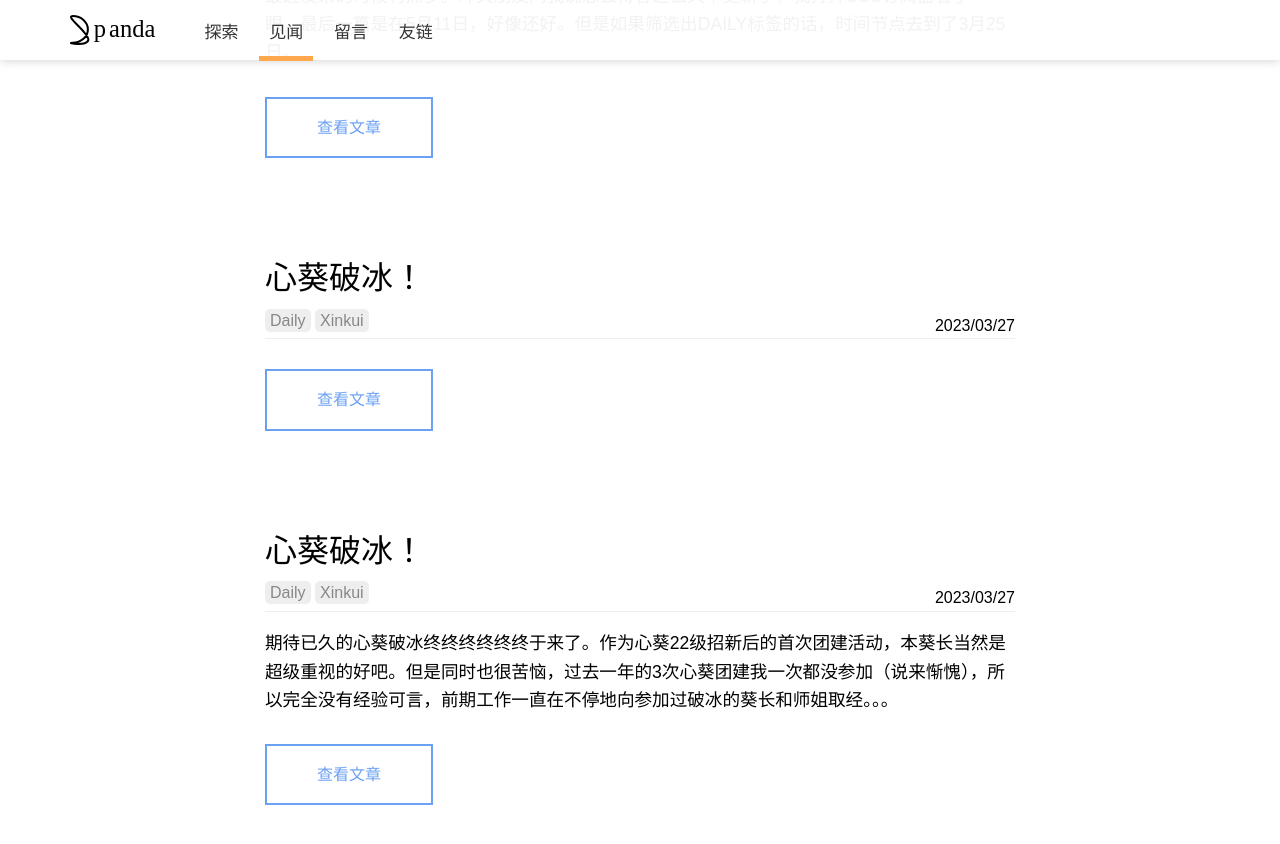
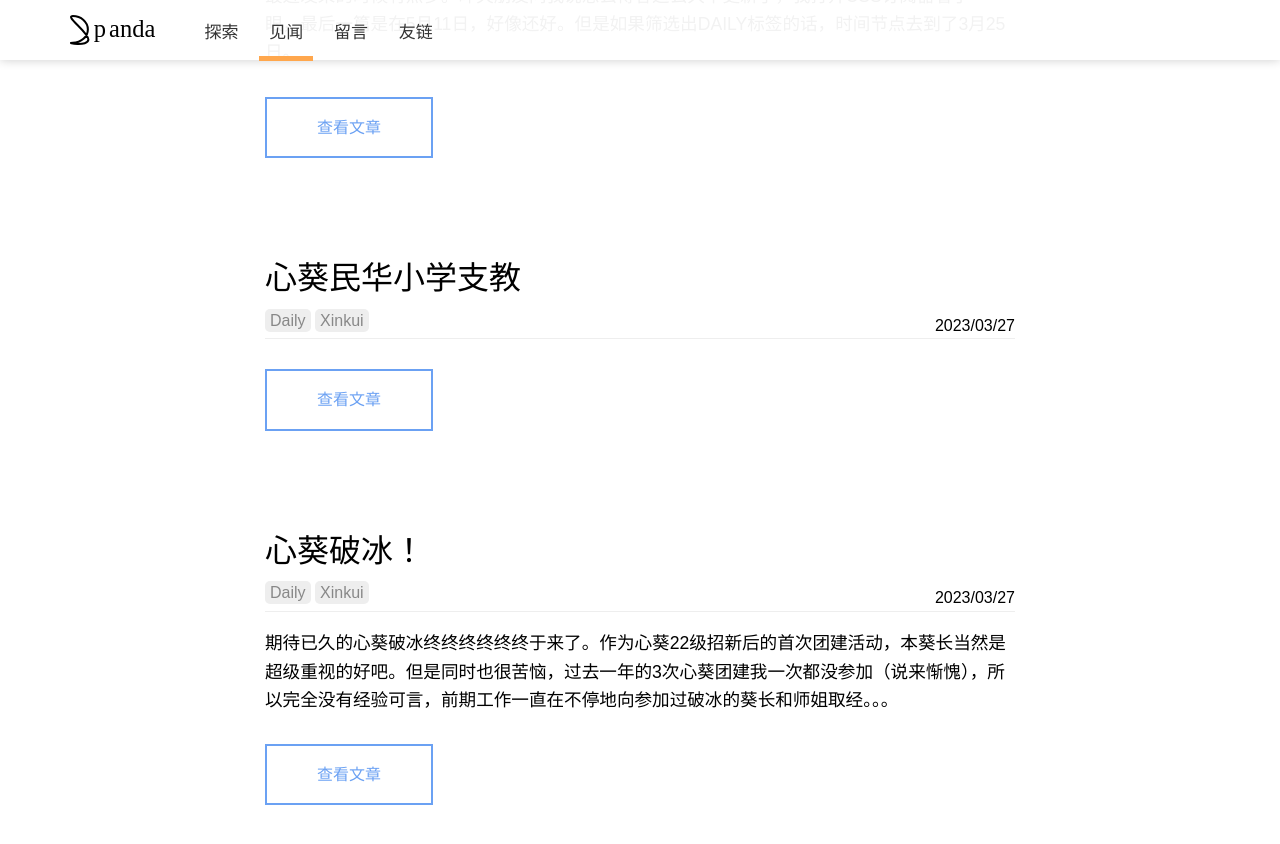
Before and after one commit to pandacase/pandacase.github.io, a Jekyll site: the page built from daily/index.html, in a window 1280 px wide and 900 px high, scrolled down 1497 px. Shown: the top 844 px of the window. Built offline with Jekyll 4.4.1, drawn with Linux system fonts in a browser that asks for light colours; nearby versions of some CDN libraries; some web fonts are replaced; comment, search, counter and statistics services are not loaded; a style sheet for code colours, icons or effects is not loaded.

Commit message:
Update 2023-08-01-xinkuizhijiao.md

```diff
--- a/_posts/2023-08-01-xinkuizhijiao.md
+++ b/_posts/2023-08-01-xinkuizhijiao.md
@@ -1,7 +1,7 @@
 ---
-title: 心葵破冰！
+title: 心葵民华小学支教
 date: 2023-03-27
-description: 心葵背景图
+description: 又是一年支教。
 categories:
   - Daily
   - xinkui
```
